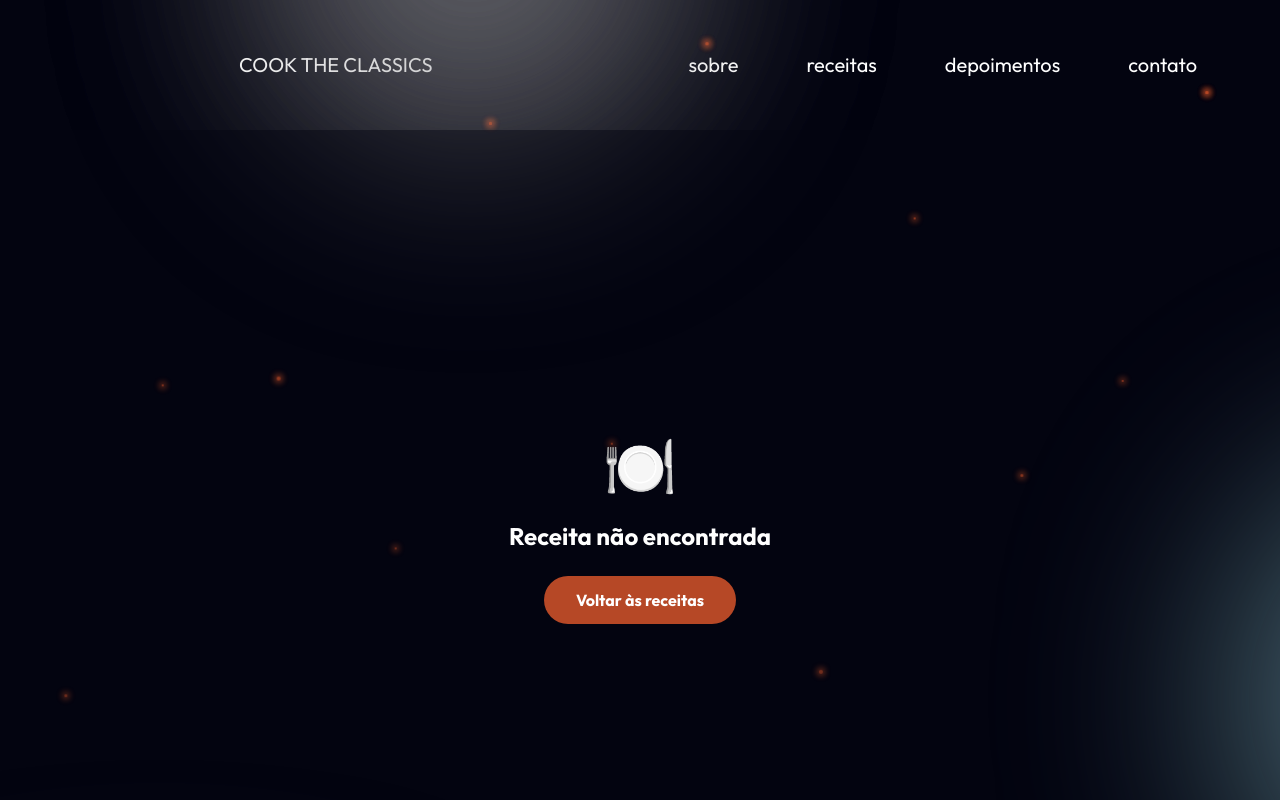
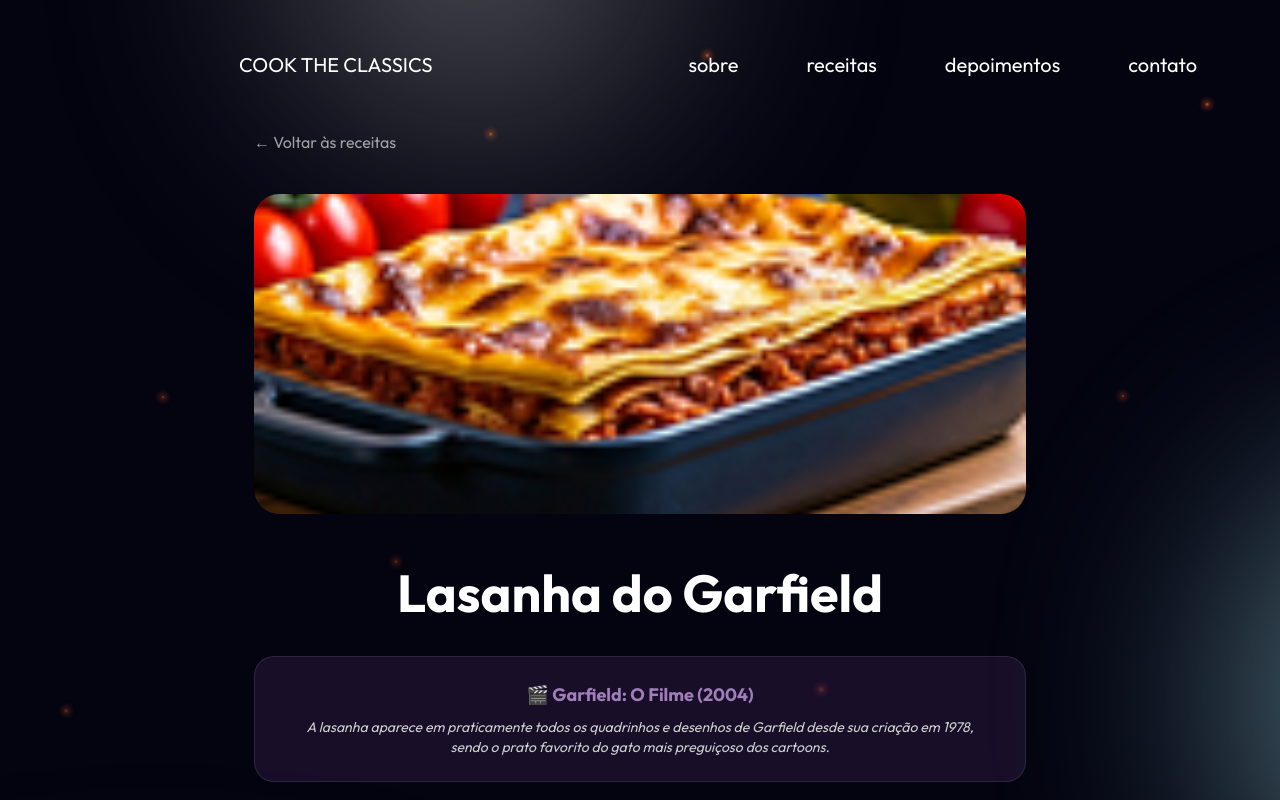
Before and after one commit to carolinneVictoria/cine-bite, a React (Vite) app: page /receita/1 in a window 1280 px wide. Shown: the top 800 px of the page. Built offline with nearby package versions, Linux system fonts and the light colour scheme.

Commit message:
feat: refactor RecipePage to use Link component for navigation and improve layout

```diff
--- a/src/pages/RecipePage/index.jsx
+++ b/src/pages/RecipePage/index.jsx
@@ -1,12 +1,10 @@
 import { useEffect, useMemo, useState } from "react";
-import Background from "../../components/Background";
-import Header from "../../components/Header";
-import Footer from "../../components/Footer";
 import { receitas } from "../../data/receitas";
+import { Link, useNavigate, useParams } from "react-router-dom";
 
-// TODO: quando o React Router for configurado, trocar a prop `id` por:
-// const { id } = useParams();
-function RecipePage({ id }) {
+function RecipePage() {
+    const { id } = useParams();
+    const navigate = useNavigate();
     const receita = useMemo(
         () => receitas.find((item) => String(item.id) === String(id)),
         [id]
@@ -66,37 +64,28 @@ function RecipePage({ id }) {
 
     if (!receita) {
         return (
-            <section className="bg-(--bg) w-full min-h-screen">
-                <Background>
             <div className="relative z-10 flex flex-col items-center justify-center gap-6 text-(--text) text-center px-6 min-h-screen">
                 <span className="text-6xl">🍽️</span>
                 <p className="text-2xl font-bold">Receita não encontrada</p>
-                        <a
-                            href="/#receitas"
+                <Link
+                    to="/#receitas"
                     className="bg-(--button) hover:bg-(--button-hover) duration-200 rounded-full px-8 py-3 font-bold text-(--text)"
                 >
                     Voltar às receitas
-                        </a>
+                </Link>
             </div>
-                </Background>
-            </section>
         );
     }
 
     return (
-        <section className="bg-(--bg) w-full min-h-screen">
-            <Background>
-                <div className="relative z-10">
-                    <Header />
-
                     <main className="max-w-[820px] mx-auto px-6 pb-32">
-                        {/* TODO: trocar por <Link to="/#receitas"> quando o React Router for configurado */}
-                        <a
-                            href="/#receitas"
-                            className="inline-block text-(--text) opacity-60 hover:opacity-100 duration-200 mb-10"
+                        {/* navigate(-1) faz um POP de verdade, restaurando a posição de rolagem anterior */}
+                        <button
+                            onClick={() => navigate(-1)}
+                            className="inline-block text-(--text) opacity-60 hover:opacity-100 duration-200 mb-10 cursor-pointer"
                         >
                             ← Voltar às receitas
-                        </a>
+                        </button>
 
                         <div className="rounded-[25px] overflow-hidden mb-10">
                             <img
@@ -206,11 +195,6 @@ function RecipePage({ id }) {
                             )}
                         </div>
                     </main>
-
-                    <Footer />
-                </div>
-            </Background>
-        </section>
     );
 }
 
```
Lines whose indentation alone changed are shown as unchanged.
